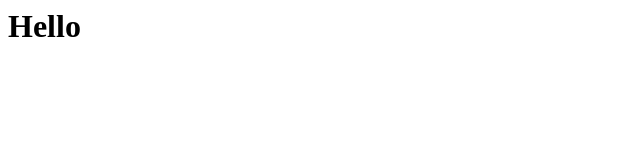
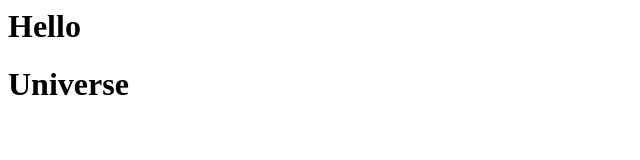
Before and after one commit to yashvanth88/demo, a plain HTML site: page index.html in a window 1280 px wide. Shown: the whole page, without its empty margins (0-640 px from the left). Drawn offline with Linux system fonts and the light colour scheme.

Commit message:
Updated index.html with a new line called universe

```diff
--- a/index.html
+++ b/index.html
@@ -1 +1,2 @@
 <h1>Hello</h1>
+<h1>Universe</h1>
```
